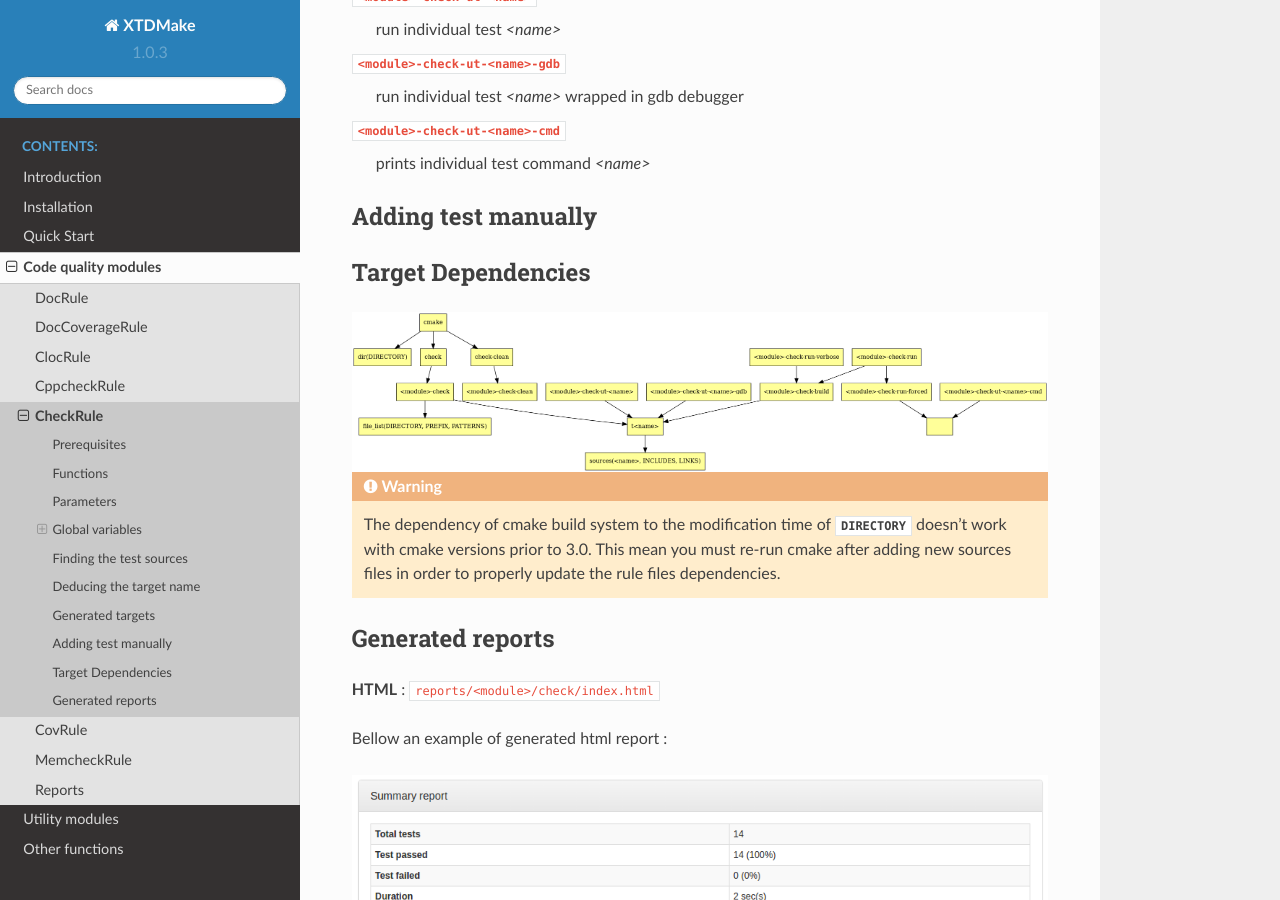
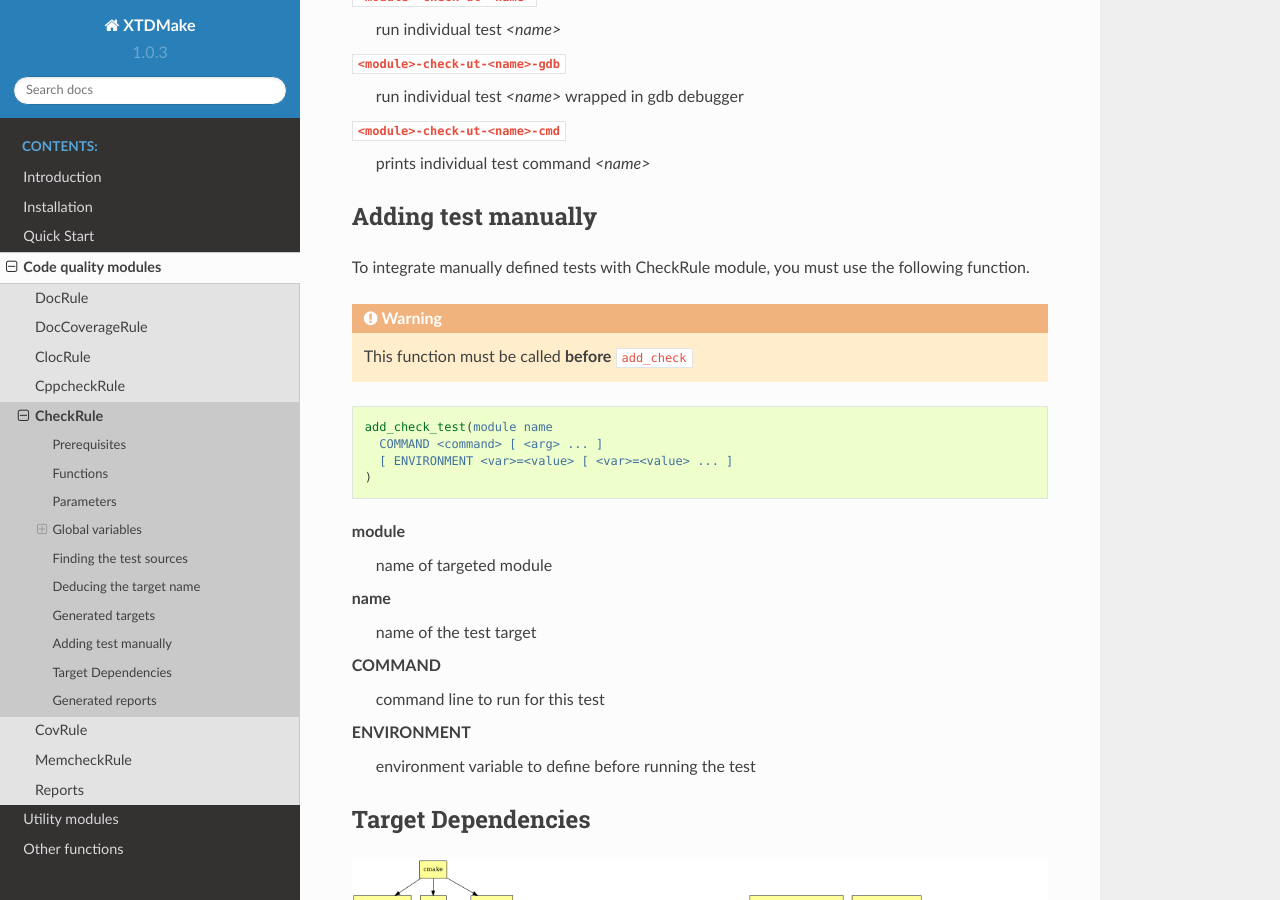
Before and after one commit to psycofdj/xtdmake, a Sphinx documentation site: the page built from docs/quality.check.rst, in a window 1280 px wide and 900 px high, scrolled down 4702 px. Built offline with Sphinx 7.4.7 and the Read the Docs theme 2.0.0, drawn with Linux system fonts in a browser that asks for light colours.

Commit message:
add possibility to manually add tests on top of CheckRule module (#16)
* add possibility to manually add tests on top of CheckRule module
* adds tests about check incremental build

```diff
--- a/docs/quality.check.rst
+++ b/docs/quality.check.rst
@@ -214,6 +214,32 @@ For each test *<name>*, the function also produces :
 Adding test manually
 --------------------
 
+To integrate manually defined tests with CheckRule module, you must use the following
+function.
+
+.. warning::
+  This function must be called **before** ``add_check``
+
+.. code-block:: cmake
+
+  add_check_test(module name
+    COMMAND <command> [ <arg> ... ]
+    [ ENVIRONMENT <var>=<value> [ <var>=<value> ... ]
+  )
+
+module
+  name of targeted module
+
+name
+  name of the test target
+
+COMMAND
+  command line to run for this test
+
+ENVIRONMENT
+  environment variable to define before running the test
+
+
 Target Dependencies
 -------------------
 
```
Also changed, not shown: 6 other files.
